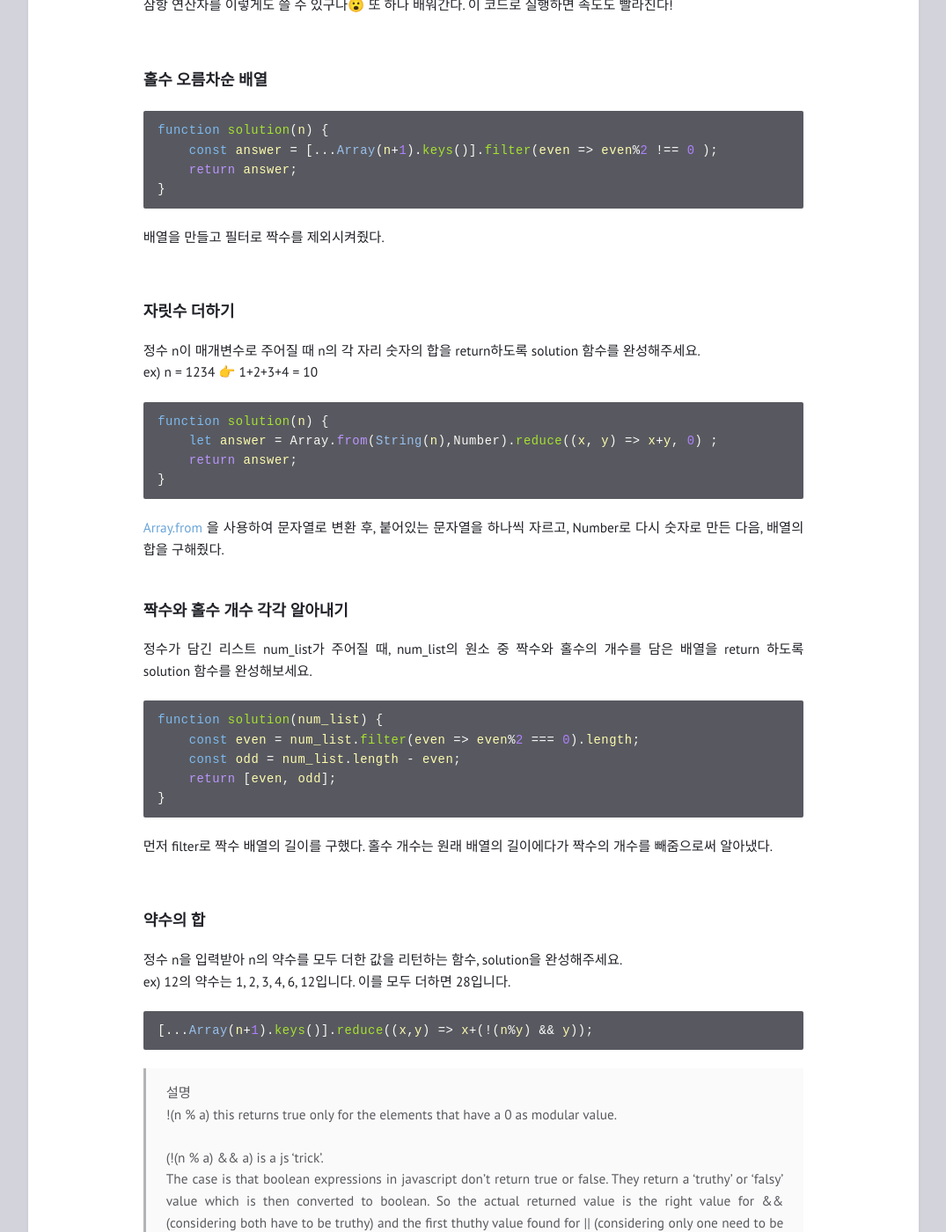
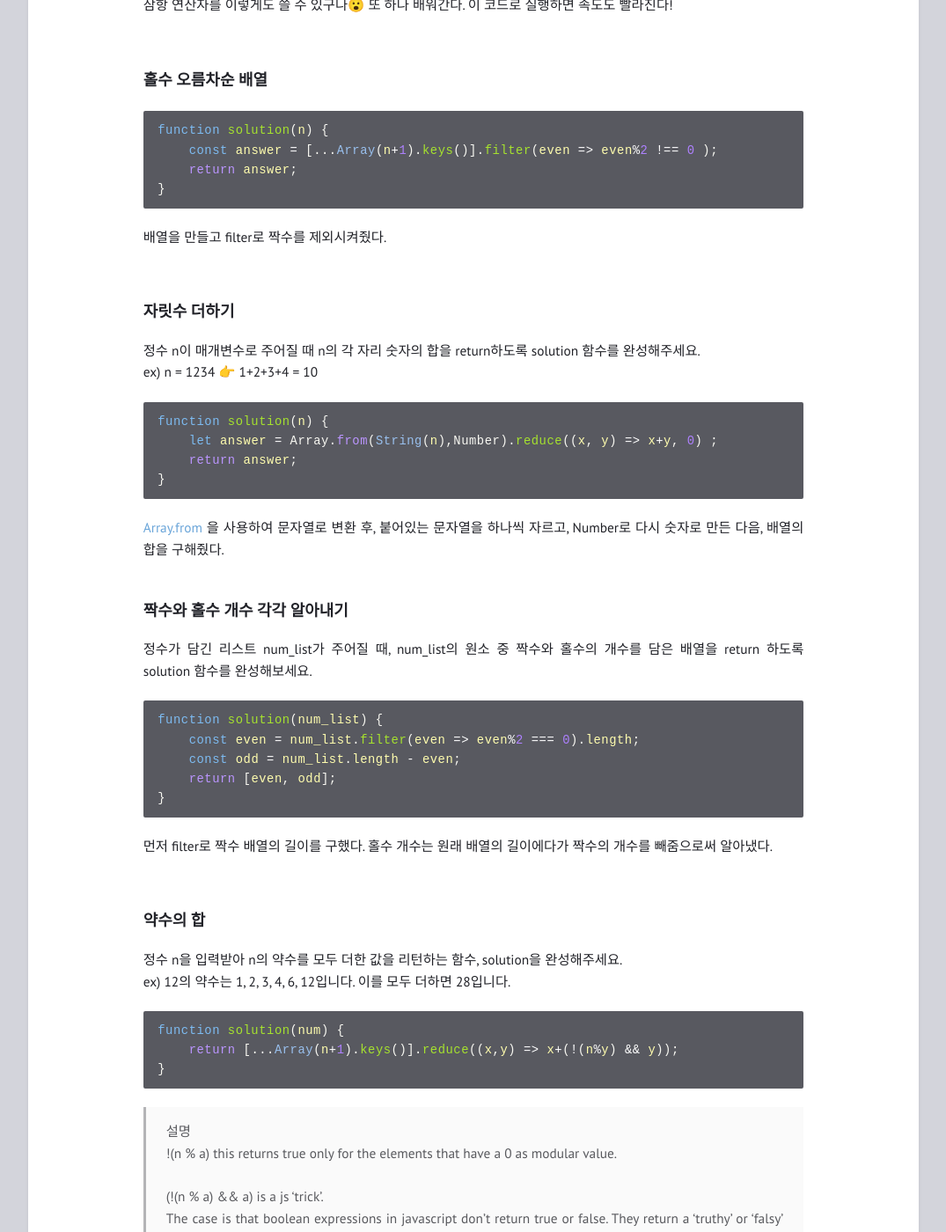
Before and after one commit to feb-dain/feb-dain.github.io, a Jekyll site: the page built from _posts/2022-10-16-ternary-operator-and-ascending-order-and-sum-of-divisors-etc.md, in a window 1280 px wide and 1400 px high, scrolled down 577 px. Shown: the whole window at 88% size, without its empty margins (102-1177 px from the left). Built offline with Jekyll 4.4.1, drawn with Linux system fonts in a browser that asks for light colours; comment, search, counter and statistics services are not loaded.

Commit message:
Update 2022-10-16-ternary-operator-and-ascending-order-and-sum-of-divisors-etc.md

````diff
--- a/_posts/2022-10-16-ternary-operator-and-ascending-order-and-sum-of-divisors-etc.md
+++ b/_posts/2022-10-16-ternary-operator-and-ascending-order-and-sum-of-divisors-etc.md
@@ -42,7 +42,7 @@ function solution(n) {
     return answer;
 }
 ```
-배열을 만들고 필터로 짝수를 제외시켜줬다.
+배열을 만들고 filter로 짝수를 제외시켜줬다.
 
 <br>
 
@@ -86,7 +86,9 @@ function solution(num_list) {
 ex) 12의 약수는 1, 2, 3, 4, 6, 12입니다. 이를 모두 더하면 28입니다.
 
 ```jsx
-[...Array(n+1).keys()].reduce((x,y) => x+(!(n%y) && y));
+function solution(num) {
+    return [...Array(n+1).keys()].reduce((x,y) => x+(!(n%y) && y));
+}
 ```
 >설명<br>
 >!(n % a) this returns true only for the elements that have a 0 as modular value.<br><br>
````
